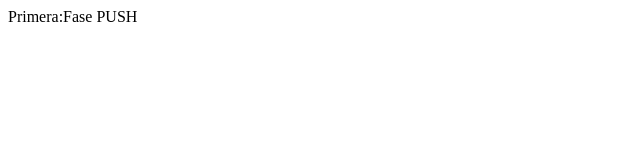
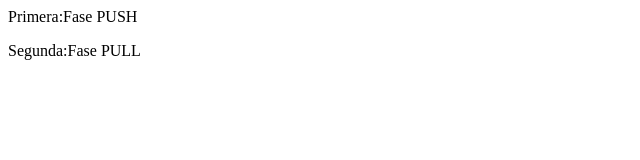
Before and after one commit to rdymonxd/git_3, a plain HTML site: page index.html in a window 1280 px wide. Shown: the whole page, without its empty margins (0-640 px from the left). Drawn offline with Linux system fonts and the light colour scheme.

Commit message:
Commit pull

```diff
--- a/index.html
+++ b/index.html
@@ -2,5 +2,7 @@
 	<title>Primer PUSH</title>
 <body>
 	<p>Primera:Fase PUSH</p>
+	<p>Segunda:Fase PULL</p>
+
 </body>
 </html>
```
